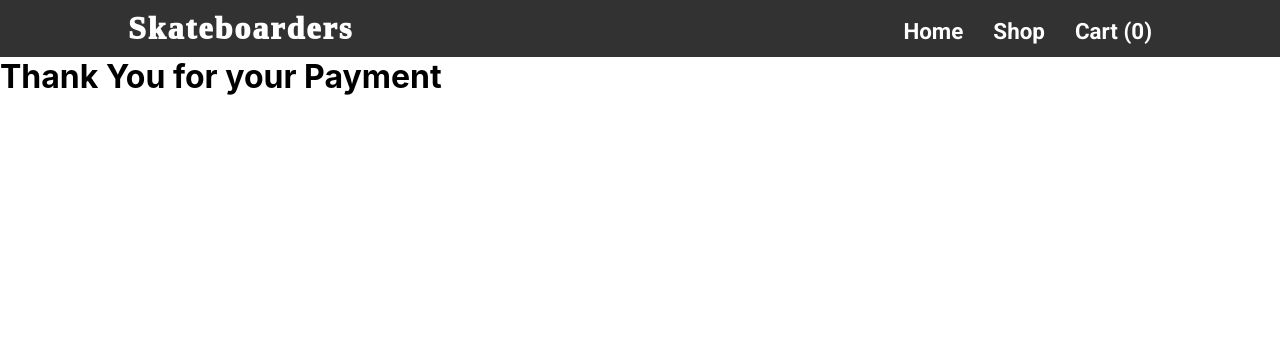
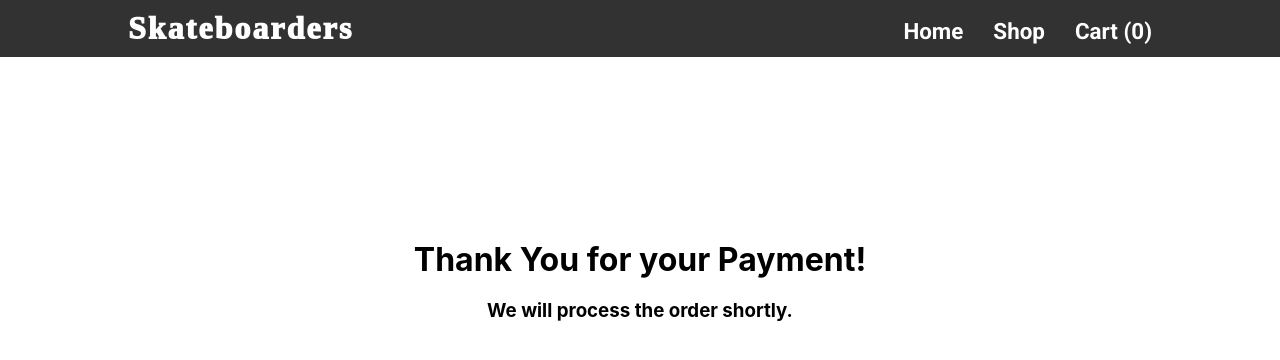
Before and after one commit to ZaidKhan144/shopping-cart, a React (Create React App) app in the folder skateboard/: page /complete in a window 1280 px wide. Shown: the top 360 px of the page. Built offline with nearby package versions, Linux system fonts and the light colour scheme; a web font is replaced by a local one.

Commit message:
Purchase method

```diff
--- a/skateboard/src/App.js
+++ b/skateboard/src/App.js
@@ -45,6 +45,10 @@ const App = () => {
 
   }
 
+  const purchase = () => {
+    setShoppingCart([])
+  }
+
   return (
     <Router>
       <NavBar cartSize={shoppingCart.length} />
@@ -53,7 +57,7 @@ const App = () => {
         <Route exact path="/shop"> <Shop /> </Route>
         {/* In shopItem component, extracting ID and passing it in prop through shopItemId */}
         <Route exact path="/shop/:id" render={(itemProp) => <ShopItem shopItemId={itemProp.match.params.id} addItemInCart={addItemInCart} />} />
-        <Route exact path="/cart"> <Cart addItemInCart={addItemInCart} shoppingCart={shoppingCart} removeItem={removeItem} /> </Route>
+        <Route exact path="/cart"> <Cart addItemInCart={addItemInCart} shoppingCart={shoppingCart} removeItem={removeItem} purchase={purchase} /> </Route>
         <Route exact path="/complete"> <Complete /> </Route>
       </Switch>
     </Router>
--- a/skateboard/src/components/Cart/Cart.js
+++ b/skateboard/src/components/Cart/Cart.js
@@ -5,7 +5,8 @@ import { ParentContainer,
         Remove, DaddyCart, CartItemsHeading, CartStructure, CartItems, OrderSummary, PlusSign, MinusSign, RemoveIcon, EmptyCart } from './CartStyles'
 import { Link } from "react-router-dom"
 
-const Cart = ({addItemInCart, shoppingCart, removeItem}) => {
+const Cart = ({addItemInCart, shoppingCart, removeItem, purchase}) => {
+
 
     return (
        <div> {
@@ -54,7 +55,7 @@ const Cart = ({addItemInCart, shoppingCart, removeItem}) => {
                                 }
                             </p>
                     </div>
-                    <Link to="/complete">Pay</Link>
+                    <Link to="/complete" onClick={() => purchase()} >Pay</Link>
                     <Link to="/shop">Continue Shopping</Link>
                 </OrderSummary>
             </ParentContainer>
--- a/skateboard/src/components/Complete/Complete.js
+++ b/skateboard/src/components/Complete/Complete.js
@@ -1,9 +1,11 @@
+import Payment from './CompleteStyles'
 
 const Complete = () => {
     return (
-        <div>
-            <h1>Thank You for your Payment</h1>
-        </div>
+        <Payment>
+            <h1>Thank You for your Payment!</h1>
+            <h3>We will process the order shortly.</h3>
+        </Payment>
     )
 }
 
--- a/skateboard/src/components/Complete/CompleteStyles.js
+++ b/skateboard/src/components/Complete/CompleteStyles.js
@@ -0,0 +1,16 @@
+import styled from 'styled-components'
+
+const Payment = styled.div`
+    width: 50%;
+    margin: 0 auto;
+    position: absolute;
+    top: 30%;
+    left: 25%;
+    text-align: center;
+
+    & h1{
+        margin-bottom: 20px;
+    }
+`
+
+export default Payment
```
Also changed, not shown: 1 other file (tests, documents, lock files or other folders).
